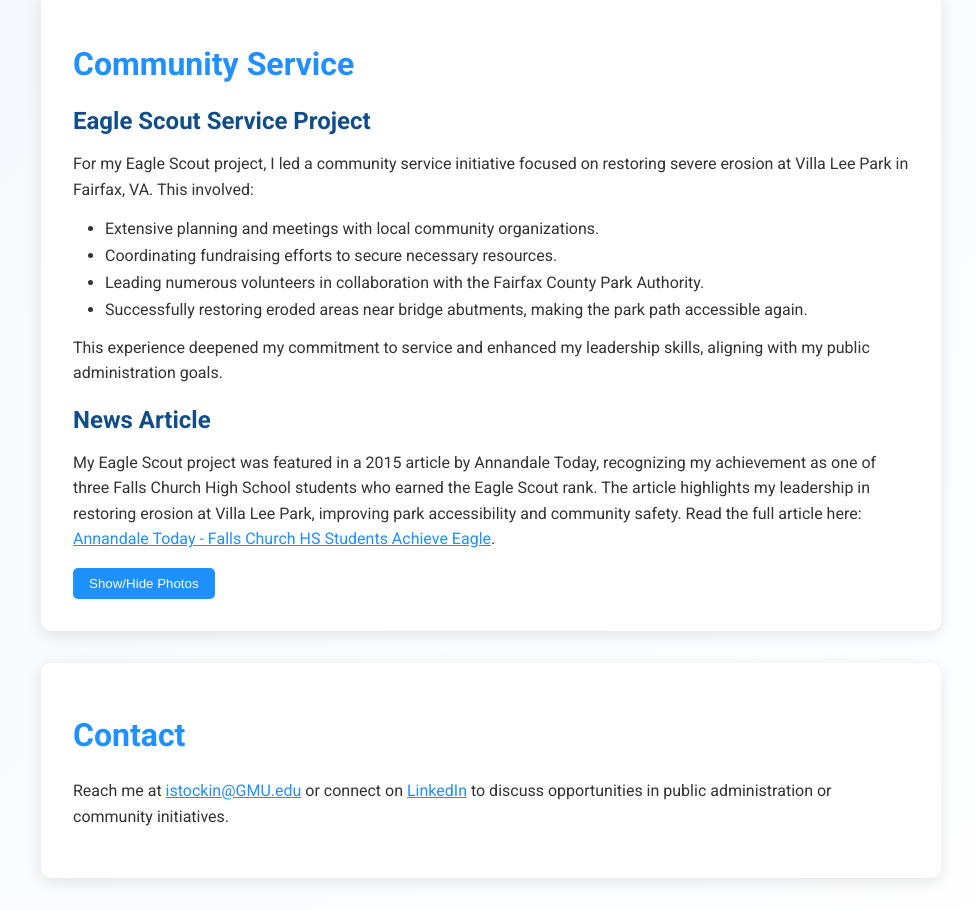
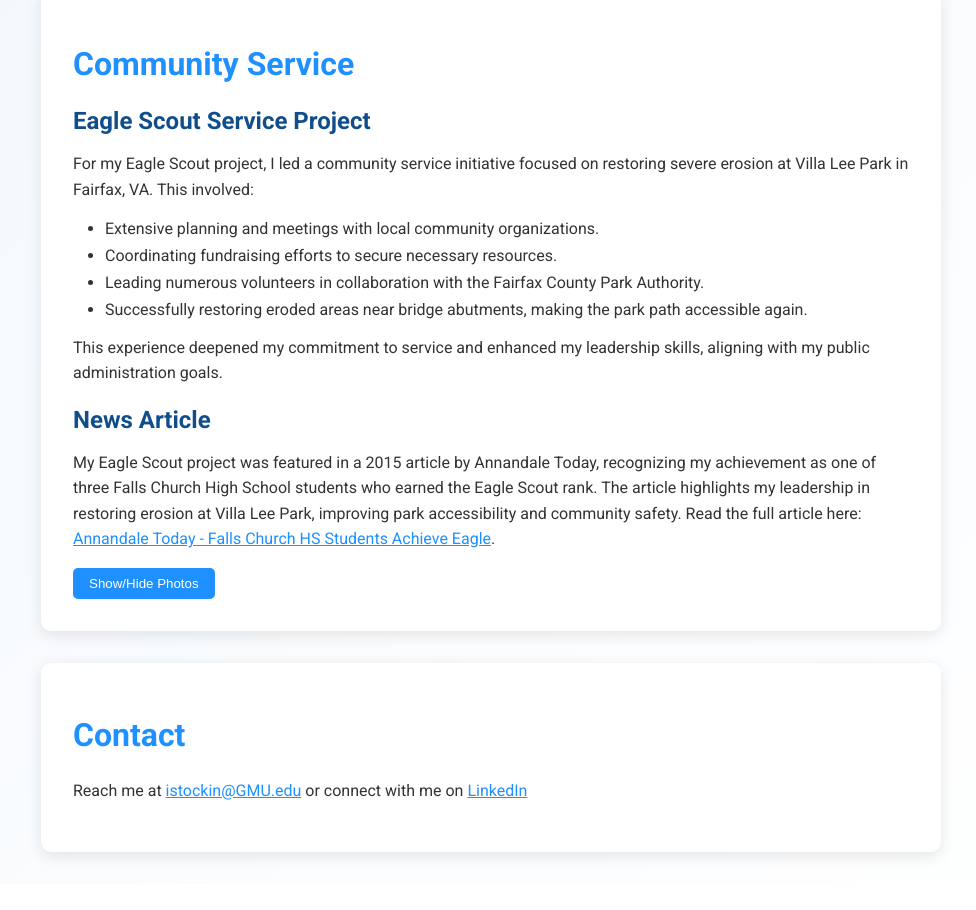
Before and after one commit to Ianstocking/ianstocking, a plain HTML site: page index.html in a window 1280 px wide. Shown: the part 2670-3580 px from the top of the page, without its empty margins (149-1125 px from the left). After the commit the page ends 3554 px from the top, so only its background shows below. Drawn offline with Linux system fonts and the light colour scheme.

Commit message:
ndex.html

```diff
--- a/index.html
+++ b/index.html
@@ -320,7 +320,7 @@
         </div>
         <div id="contact" class="section">
             <h1>Contact</h1>
-            <p>Reach me at <a href="mailto:istockin@GMU.edu">istockin@GMU.edu</a> or connect on <a href="https://linkedin.com/in/ian-stocking" target="_blank">LinkedIn</a> to discuss opportunities in public administration or community initiatives.</p>
+            <p>Reach me at <a href="mailto:istockin@GMU.edu">istockin@GMU.edu</a> or connect with me on <a href="https://linkedin.com/in/ian-stocking" target="_blank">LinkedIn</a> </p>
         </div>
     </div>
     <script>
```
